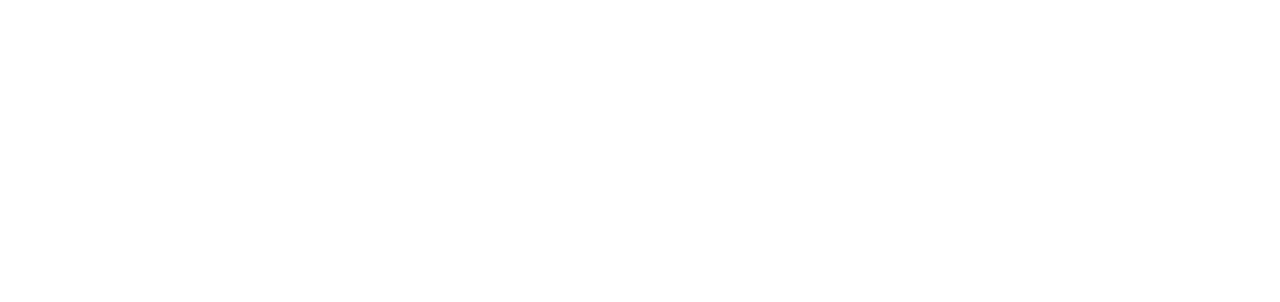
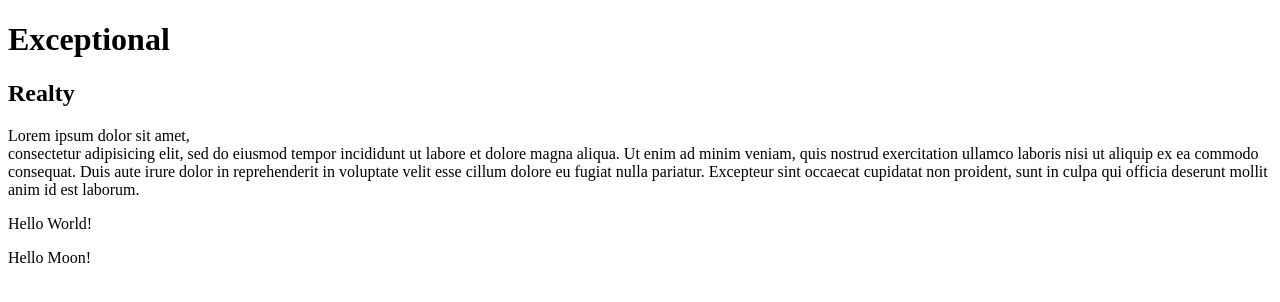
Before and after one commit to ashley3schultz/exceptional-realty, a plain HTML site: page index.html in a window 1280 px wide. Drawn offline with Linux system fonts and the light colour scheme.

Commit message:
add body content to index.html

```diff
--- a/index.html
+++ b/index.html
@@ -1,10 +1,11 @@
 <!DOCTYPE html>
 <html lang="en">
   <head>
-    <!-- This is a comment -->
-    <!-- The Head section contains info for
+    <!--
+    This is a comment
+    The Head section contains info for
     search engines and the browser and it
-    will not seen by site visitors -->
+    will not seen by site visitors-->
     <meta charset="UTF-8">
     <meta name="description" content="Exceptional Realty Group, your real estate agent for buying, selling, and renting throughout New York City">
     <meta name="keywords" content="Exceptional Realty Group, real estate, houses, property">
@@ -14,12 +15,12 @@
     <title>Exceptional Realty Group - Luxury Homes - About</title>
   </head>
   <body>
-<!--
-the body is the entire viewable area of the webpage
-tests
-links
-images
-media
--->
+    <!-- the body is the entire viewable area of the webpage (tests, links, images, media-->
+    <h1>Exceptional</h1>
+    <h2>Realty</h2>
+    <p>Lorem ipsum dolor sit amet,<br> consectetur adipisicing elit, sed do eiusmod tempor incididunt ut labore et dolore magna aliqua. Ut enim ad minim veniam, quis nostrud exercitation ullamco laboris nisi ut aliquip ex ea commodo consequat. Duis aute irure dolor in reprehenderit in voluptate velit esse cillum dolore eu fugiat nulla pariatur. Excepteur sint occaecat cupidatat non proident, sunt in culpa qui officia deserunt mollit anim id est laborum.</p>
+
+    <p>Hello World!</p>
+    <p>Hello Moon!</p>
   </body>
 </html>
```
